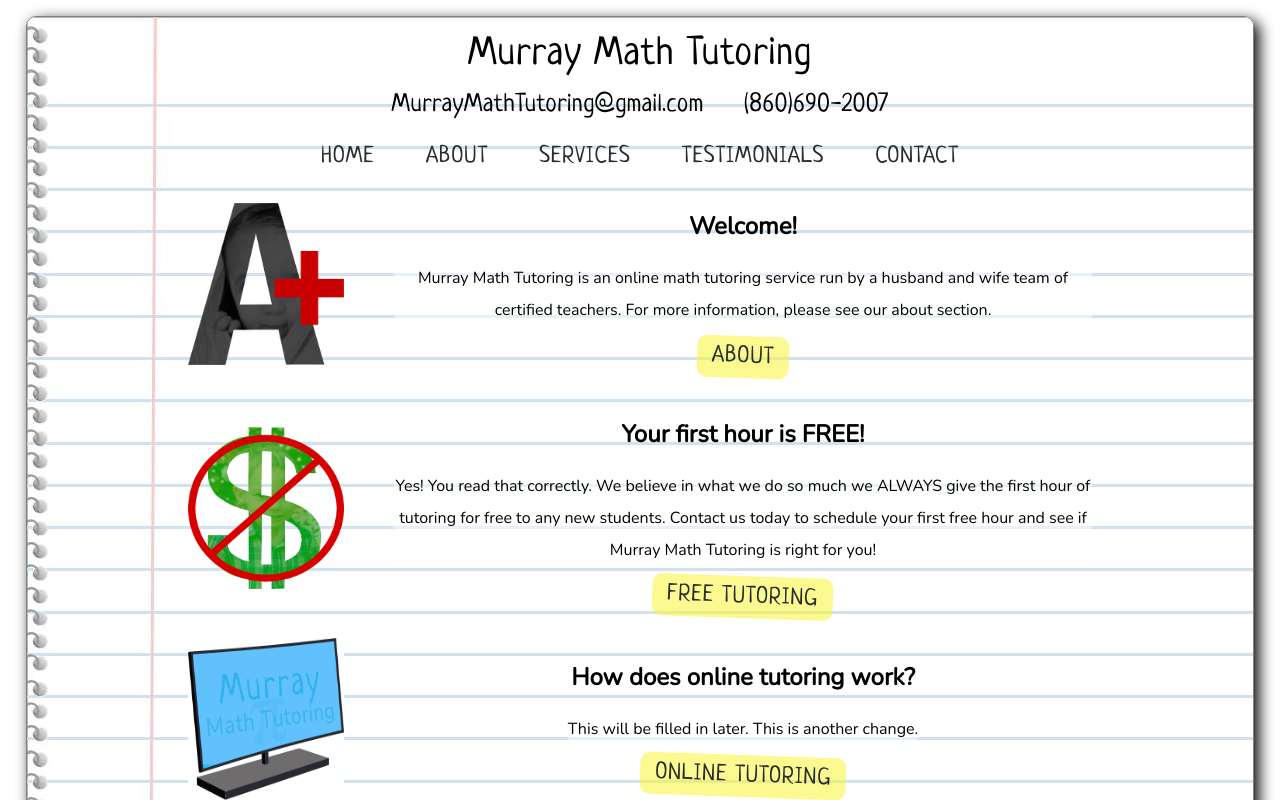
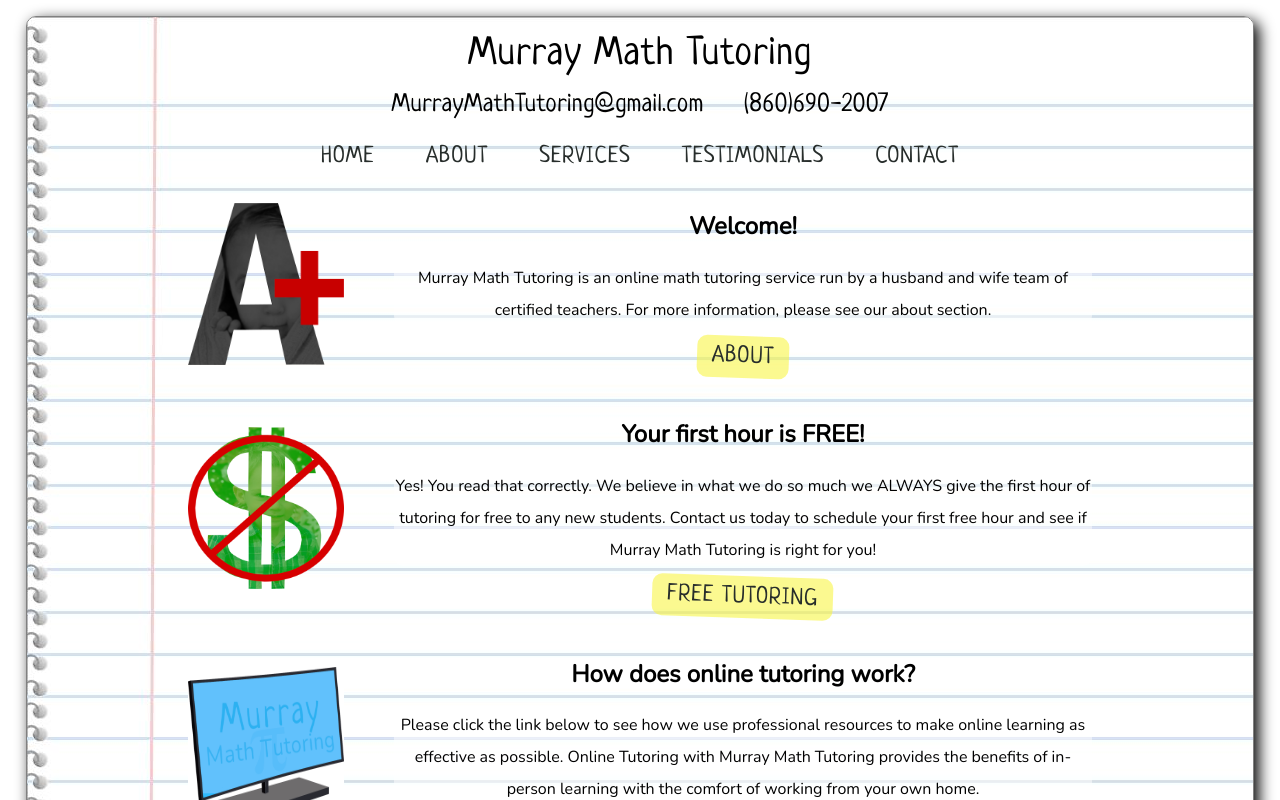
Before and after one commit to murraycoding/murray-math-tutoring, a Next.js app: page / in a window 1280 px wide. Shown: the top 800 px of the page. Built offline with nearby package versions, Linux system fonts and the light colour scheme.

Commit message:
added description of online tutoring

```diff
--- a/pages/index.js
+++ b/pages/index.js
@@ -32,7 +32,7 @@ export default function Home() {
         height={162}
         width={156}
         title="How does online tutoring work?"
-        content="This will be filled in later. This is another change."
+        content="Please click the link below to see how we use professional resources to make online learning as effective as possible. Online Tutoring with Murray Math Tutoring provides the benefits of in-person learning with the comfort of working from your own home."
         link="online-tutoring"
         btnText="online tutoring"
       />
```
